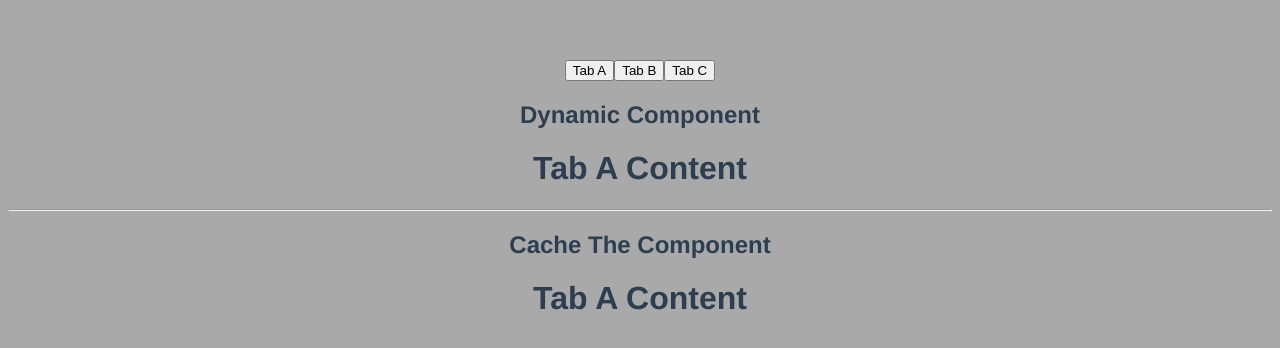
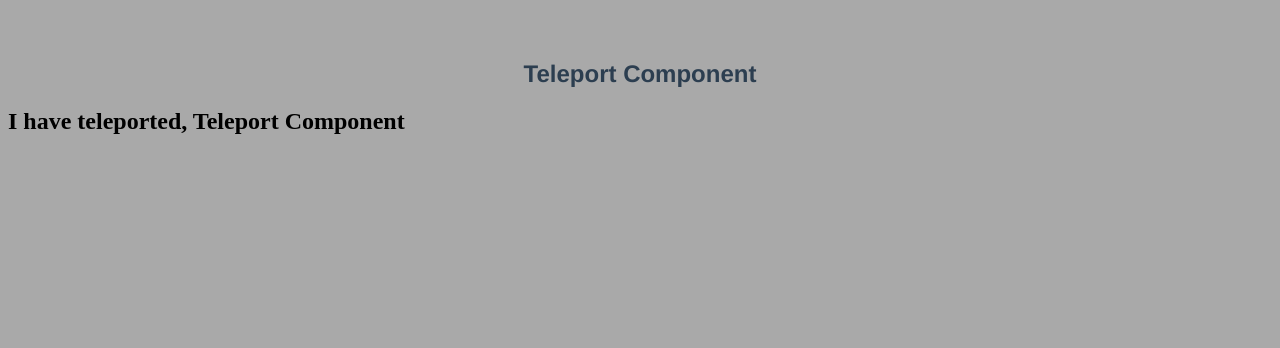
Before and after one commit to Dong-Yi-Xia/learning_vue3, a Vue app: page / in a window 1280 px wide. Shown: the top 348 px of the page. Built offline with nearby package versions, Linux system fonts and the light colour scheme.

Commit message:
teleport

```diff
--- a/public/index.html
+++ b/public/index.html
@@ -13,5 +13,8 @@
     </noscript>
     <div id="app"></div>
     <!-- built files will be auto injected -->
+
+    <!-- Example in using teleport component -->
+    <div id="portal-root"></div>
   </body>
 </html>
--- a/src/App.vue
+++ b/src/App.vue
@@ -12,24 +12,26 @@
   <!-- <CustomInput /> -->
   <!-- <ParentSlot /> -->
   <!-- <ParentSlot2 /> -->
-  <DynamicParent />
+  <!-- <DynamicParent /> -->
+  <Portal />
 </template>
 
 <script>
 // import Binding from './components/Binding.vue';
-// import ConditionalRendering from './components/Conditional-Rendering.vue'
-// import ListRendering from './components/List-Rendering.vue'
-// import Methods from './components/Methods.vue'
+// import ConditionalRendering from './components/Conditional-Rendering.vue';
+// import ListRendering from './components/List-Rendering.vue';
+// import Methods from './components/Methods.vue';
 // import EventHandlers from './components/Event-Handler.vue';
-// import Forms from './components/Forms.vue'
-// import Computed from './components/Computed.vue'
-// import Watchers from './components/Watchers.vue'
-// import PropsParent from './components-usage/Props/Props-Parent.vue'
-// import ComponentEvent from './components-usage/Emit/Component-Event.vue'
-// import CustomInput from './components-usage/CustomVModel/CustomInput.vue'
-// import ParentSlot from './components-usage/Slots/ParentSlot.vue'
+// import Forms from './components/Forms.vue';
+// import Computed from './components/Computed.vue';
+// import Watchers from './components/Watchers.vue';
+// import PropsParent from './components-usage/Props/Props-Parent.vue';
+// import ComponentEvent from './components-usage/Emit/Component-Event.vue';
+// import CustomInput from './components-usage/CustomVModel/CustomInput.vue';
+// import ParentSlot from './components-usage/Slots/ParentSlot.vue';
 // import ParentSlot2 from './components-usage/Slots/ParentSlot2.vue';
-import DynamicParent from './components-usage/DynamicComponent/DynamicParent.vue';
+// import DynamicParent from './components-usage/DynamicComponent/DynamicParent.vue';
+import Portal from './components-usage/TeleportComponent/Portal.vue';
 
 export default {
   name: 'App',
@@ -47,7 +49,8 @@ export default {
     // CustomInput,
     // ParentSlot,
     // ParentSlot2,
-    DynamicParent,
+    // DynamicParent,
+    Portal,
   },
 };
 </script>
--- /dev/null
+++ b/src/components-usage/TeleportComponent/Portal.vue
@@ -0,0 +1,19 @@
+<template>
+  <div>
+    <h2>Teleport Component</h2>
+
+    <!-- Use the teleport tag specific to vue3, to= an element -->
+    <!-- Still behave as a child component, useful for popup and model -->
+    <teleport to="#portal-root">
+      <h2>I have teleported, Teleport Component</h2>
+    </teleport>
+  </div>
+</template>
+
+<script>
+export default {
+  name: 'Portal',
+};
+</script>
+
+<style scoped></style>
```
Also changed, not shown: src/components-usage/TeleportComponent/teleport.png (added).
